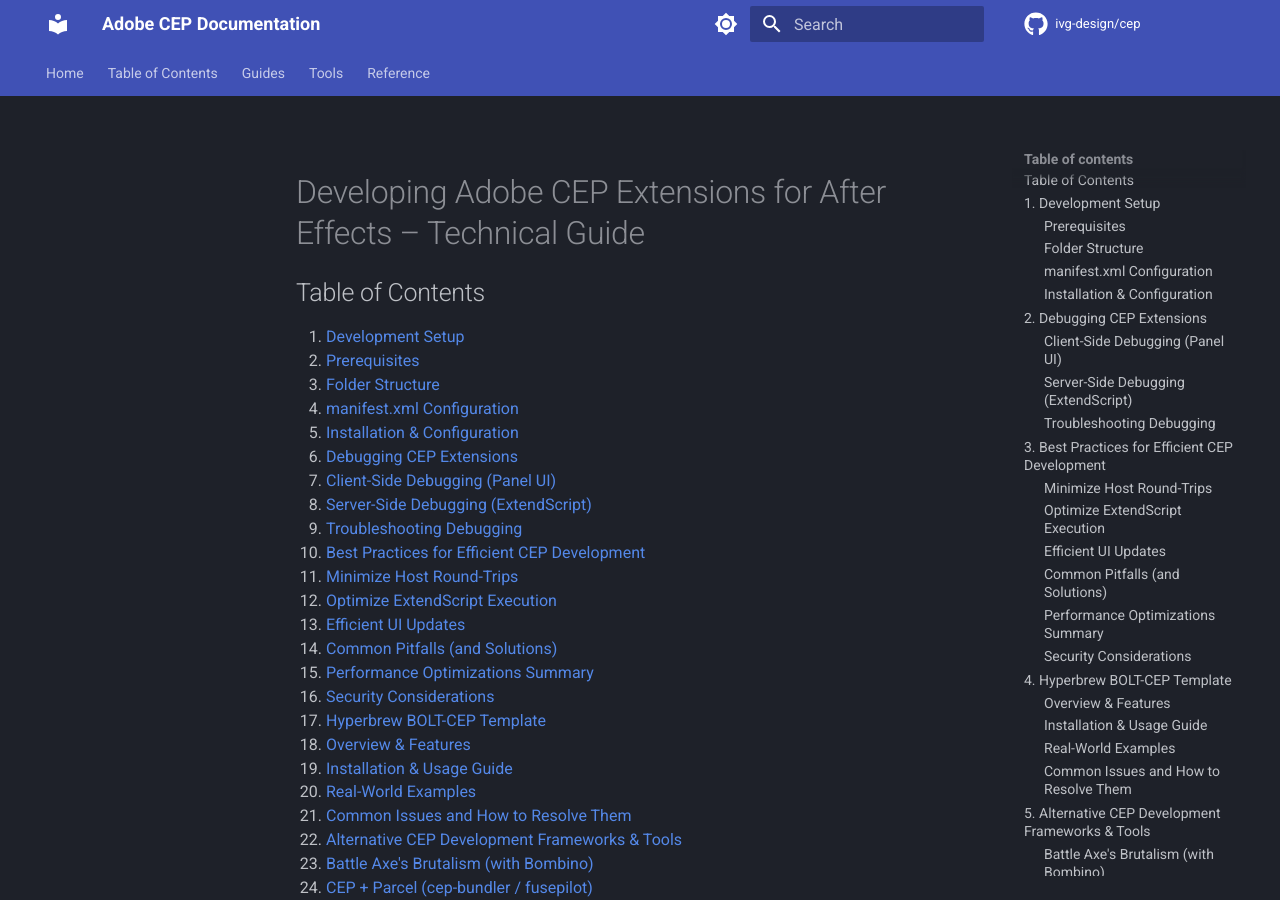
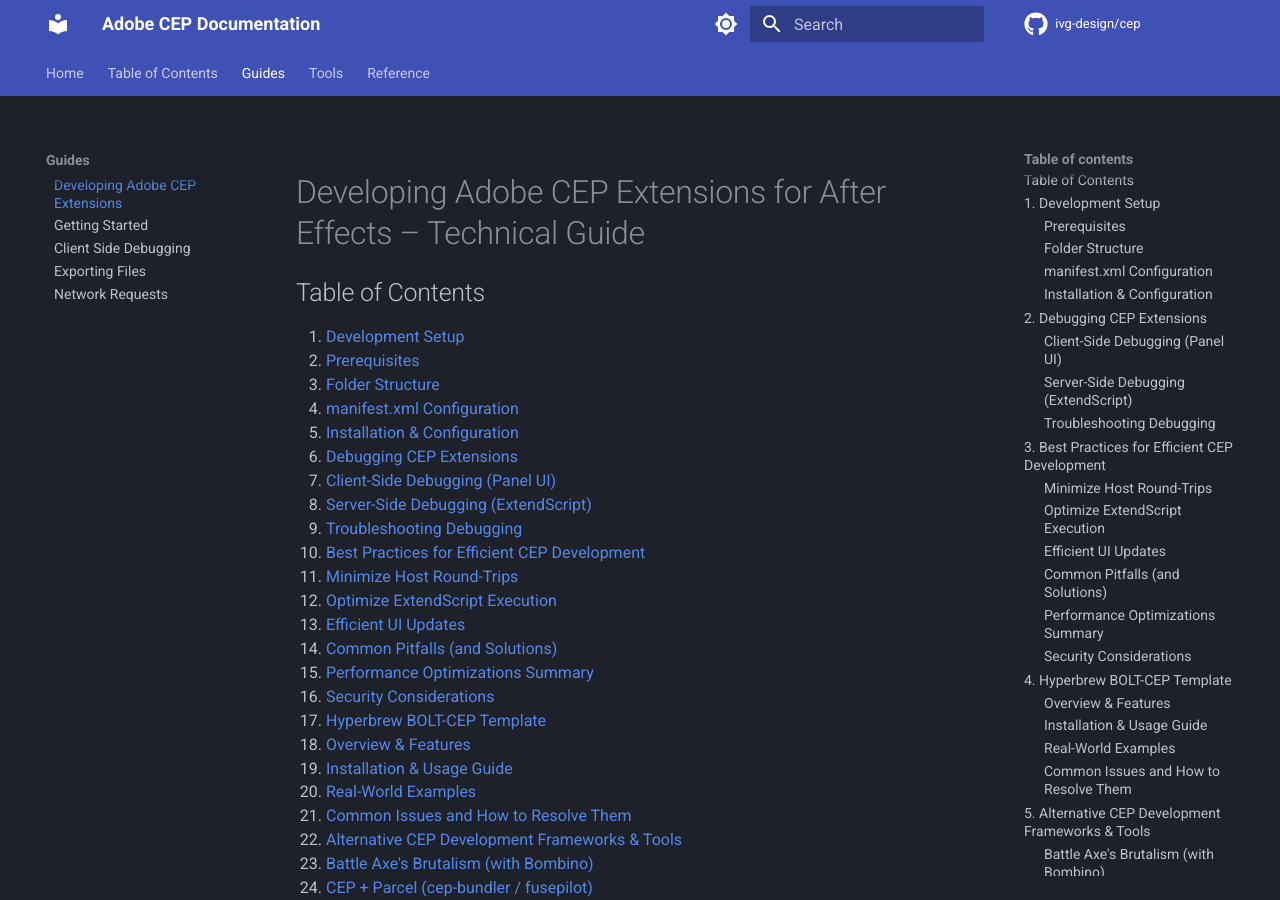
Before and after one commit to ivg-design/cep, an MkDocs documentation site: the page built from docs/guide/developing-cep-extensions.md, in a window 1280 px wide and 900 px high. Built offline with MkDocs 1.6.1 and Material for MkDocs 9.7.7, drawn with Linux system fonts in a browser that asks for light colours; comment, search, counter and statistics services are not loaded.

Commit message:
Update mkdocs.yml to include a new section for 'Developing Adobe CEP Extensions' and add 'CEP Resources and Tools' to the Reference section, improving the organization and accessibility of development documentation.

```diff
--- a/mkdocs.yml
+++ b/mkdocs.yml
@@ -52,6 +52,7 @@ nav:
   - Home: 'index.md'
   - Table of Contents: 'toc.md'
   - Guides:
+    - 'Developing Adobe CEP Extensions': 'guide/developing-cep-extensions.md'
     - 'Getting Started': 'guide/getting-started.md'
     - 'Client Side Debugging': 'guide/debugging.md'
     - 'Exporting Files': 'guide/exporting-files.md'
@@ -60,3 +61,4 @@ nav:
     - 'Bolt CEP': 'tools/bolt-cep.md'
   - Reference:
     - 'CEP 12 HTML Extension Cookbook': 'reference/html-extension-cookbook.md'
+    - 'CEP Resources and Tools': 'reference/cep-resources-and-tools.md'
```
